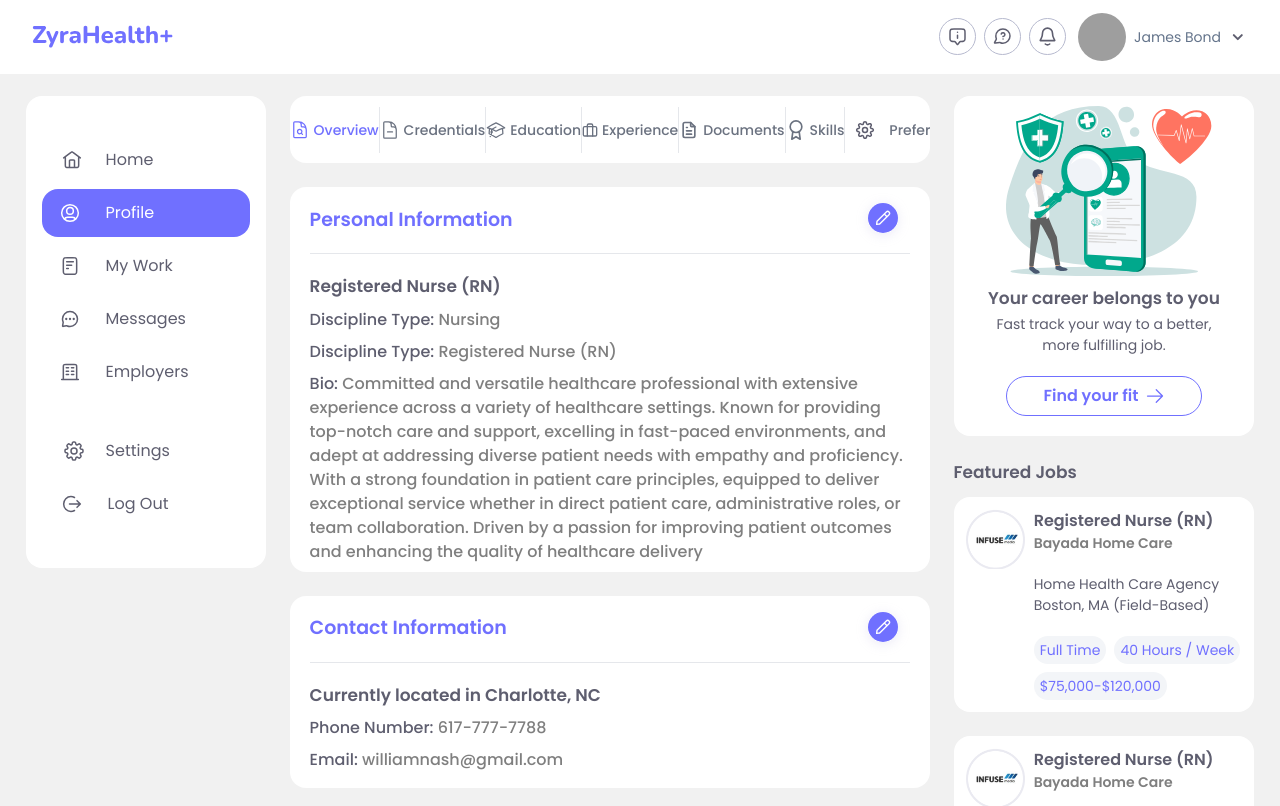
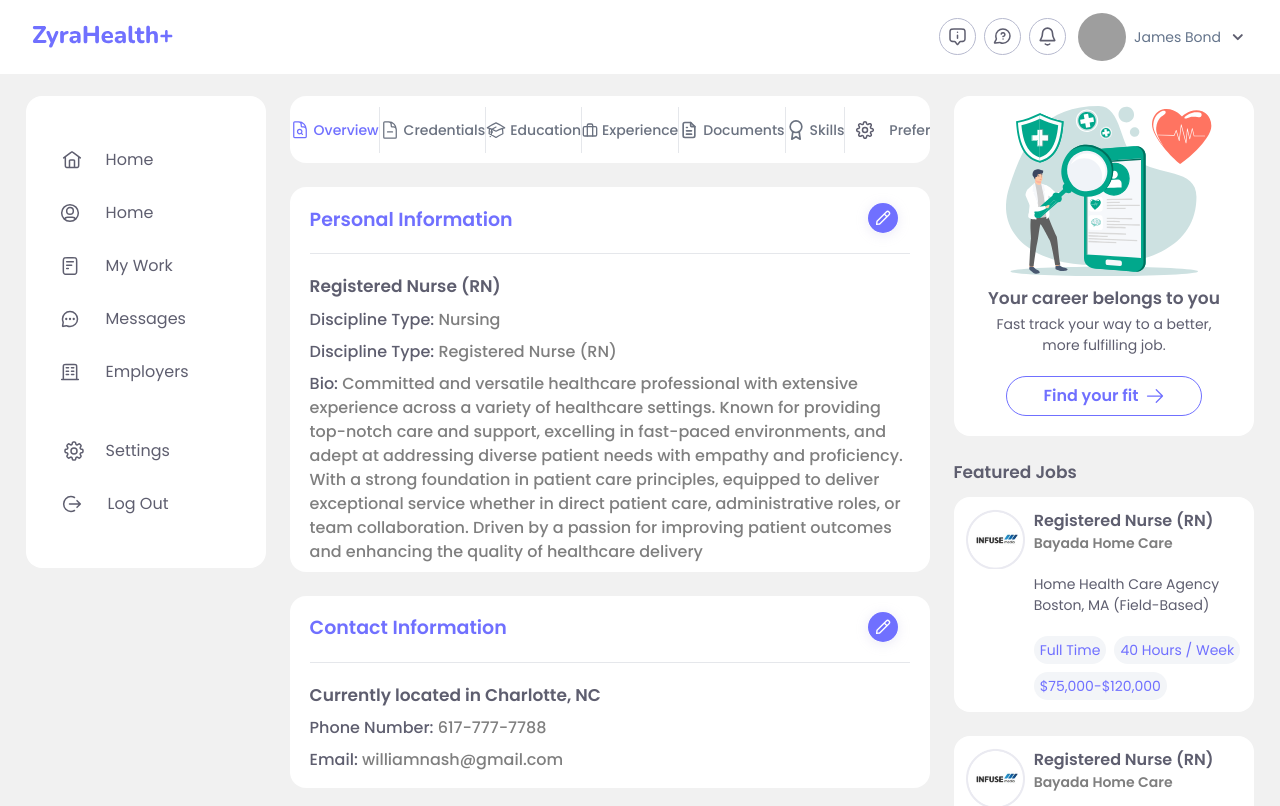
Before and after one commit to qasimfida/zyra-health-new, a Next.js app: page / in a window 1280 px wide. Shown: the top 806 px of the page. Built offline with nearby package versions, Linux system fonts and the light colour scheme; grey boxes are pictures that could not be loaded.

Commit message:
added svg hover for final design

```diff
--- a/src/components/SideBar/sideBar.jsx
+++ b/src/components/SideBar/sideBar.jsx
@@ -16,11 +16,11 @@ const SideBar = () => {
           </button>
           <p lassname="m-1.5 text-slate-500 font-medium">Home</p>
         </div>
-        <div className="flex items-center w-52 h-12 justify-start bg-[#7070FF] rounded-2xl text-white cursor-pointer">
+        <div className="flex items-center w-52 h-12 justify-start rounded-2xl text-[#5E5E6F] cursor-pointer hover:text-white hover:bg-[#7070FF]">
           <button type="button" className="ml-2 mr-4">
-            <ProfileIcon className="w-6 h-6" aria-hidden="true" />
+            <ProfileIcon className="w-5 h-5"  aria-hidden="true" />
           </button>
-          <p lassname="m-1.5 text-slate-500 font-medium">Profile</p>
+          <p lassname="m-1.5 text-slate-500 font-medium">Home</p>
         </div>
         <div className="flex items-center w-52 h-12 justify-start rounded-2xl text-[#5E5E6F] cursor-pointer hover:text-white hover:bg-[#7070FF]">
           <button type="button" className="ml-2 mr-4">
```
Also changed, not shown: src/svgs/index.js.
